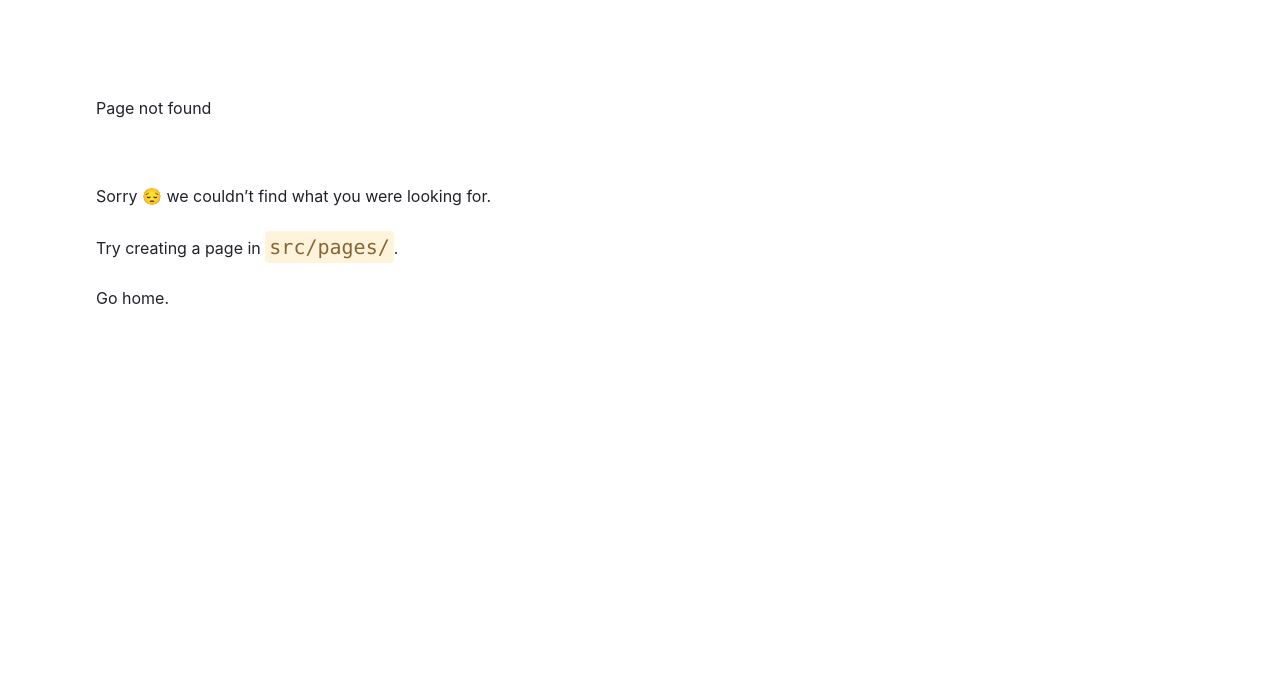
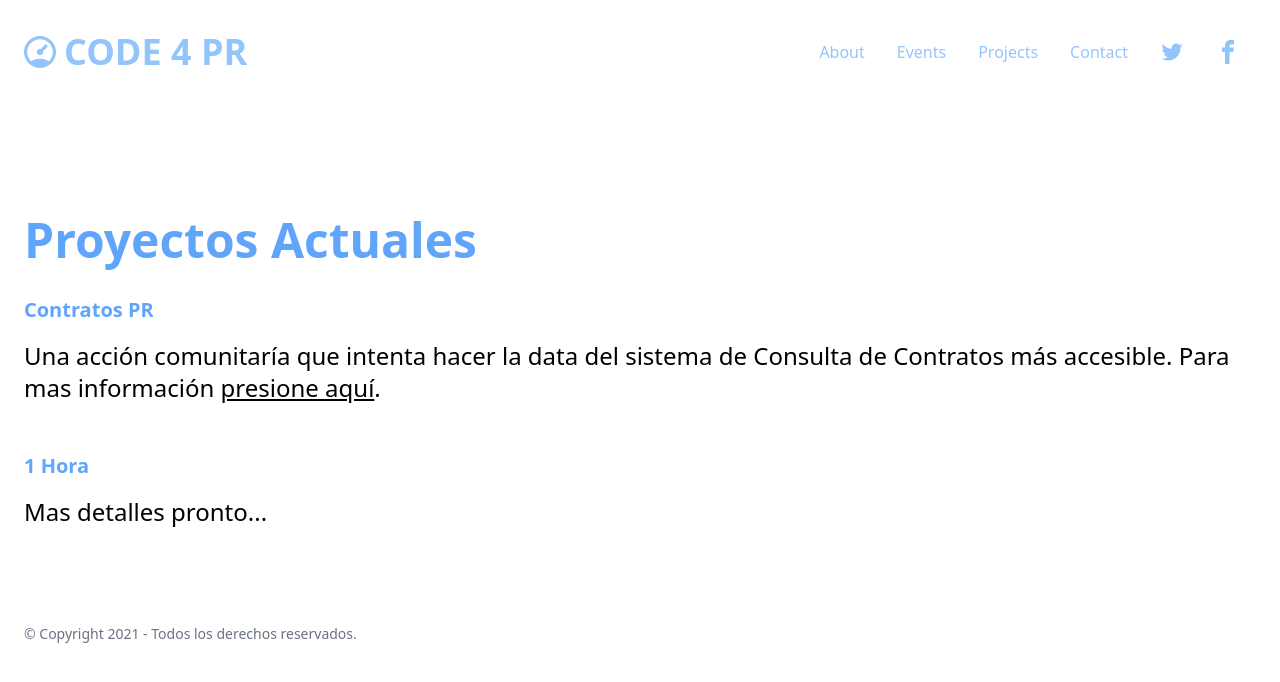
Before and after one commit to Code4PuertoRico/cfpr-website, a Gatsby site: page /projects in a window 1280 px wide. Before the commit this address had no page. Built offline with nearby package versions, Linux system fonts and the light colour scheme; Gatsby itself is replaced by a stand-in of ours.

Commit message:
Projects Page

```diff
--- a/src/components/Navbar.js
+++ b/src/components/Navbar.js
@@ -17,6 +17,9 @@ const Navbar = () => {
                     <Link to="/events/">
                         <a className="inline-block text-blue-300 no-underline hover:text-indigo-800 hover:text-underline text-center h-10 p-2 md:h-auto md:p-4">Events</a>
                     </Link>
+                    <Link to="/projects/">
+                        <a className="inline-block text-blue-300 no-underline hover:text-indigo-800 hover:text-underline text-center h-10 p-2 md:h-auto md:p-4">Projects</a>
+                    </Link>
                     <Link to="/contact/">
                         <a className="inline-block text-blue-300 no-underline hover:text-indigo-800 hover:text-underline text-center h-10 p-2 md:h-auto md:p-4">Contact</a>
                     </Link>
--- /dev/null
+++ b/src/pages/projects.js
@@ -0,0 +1,29 @@
+import React from "react"
+import Navbar from '../components/Navbar'
+import Footer from '../components/Footer'
+
+const Projects = () => {
+    return (
+        <div className="h-screen pb-14 bg-right bg-cover" style={{ backgroundImamage: `url('bg.svg')` }}>
+            <Navbar />
+            <div className="container pt-12 md:pt-24 px-6 mx-auto flex flex-wrap flex-col md:flex-row">
+                <div className="grid grid-cols-1">
+                <h1 className="my-4 text-3xl md:text-5xl text-blue-400 font-bold leading-tight text-center md:text-left slide-in-bottom-h1">Proyectos Actuales</h1>
+                <div>
+                    <h2 className="my-4 text-blue-400 text-xl font-bold slide-in-bottom-h2">Contratos PR</h2>
+                    <p className="leading-normal text-base md:text-2xl mb-8 text-center md:text-left slide-in-bottom-subtitle">
+                        Una acción comunitaría que intenta hacer la data del sistema de Consulta de Contratos más accesible. Para mas información <a className="underline" href="https://contratospr.com/">presione aquí</a>.
+                    </p>
+                </div>
+                <div>
+                    <h2 className="my-4 text-blue-400 text-xl font-bold slide-in-bottom-h2">1 Hora</h2>
+                    <p className="leading-normal text-base md:text-2xl mb-8 text-center md:text-left slide-in-bottom-subtitle">Mas detalles pronto...</p>
+                </div>
+                </div>
+                <Footer/>
+            </div>
+        </div>
+    );
+};
+
+export default Projects;
```
